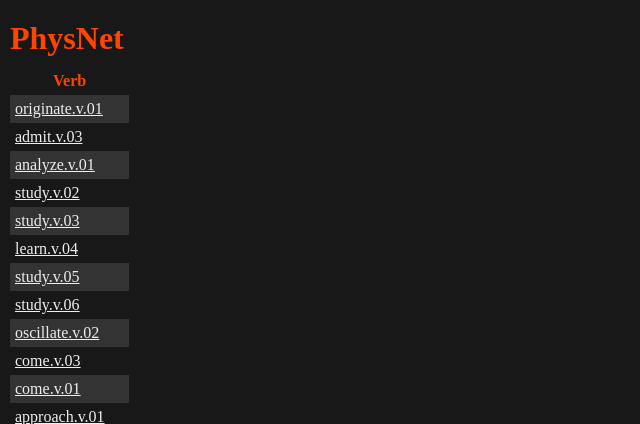
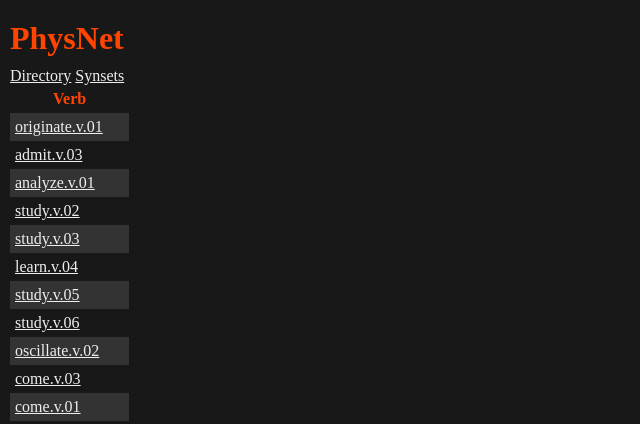
Before and after one commit to JessFairbairn/PhysNet, a Flask app: page /synsets in a window 1280 px wide. Shown: the top 424 px of the page, without its empty margins (0-640 px from the left). Run offline with Flask 2, Linux system fonts and the light colour scheme.

Commit message:
Added links to header

```diff
--- a/web/templates/_base.html
+++ b/web/templates/_base.html
@@ -9,6 +9,10 @@
 <body>
     <header>
         <h1>PhysNet</h1>
+        <nav>
+            <a href="/directory">Directory</a>
+            <a href="/synsets">Synsets</a>
+        </nav>
     </header>
     <div id="content">{% block content %}{% endblock %}</div>
     <!-- <div id="footer">
```
